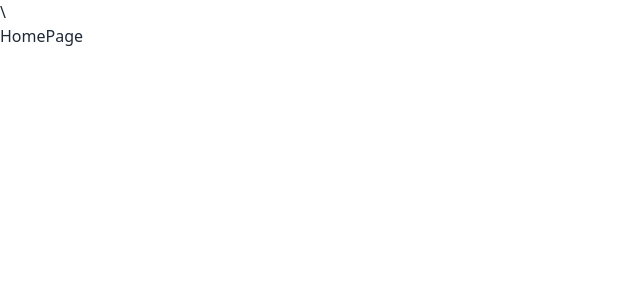
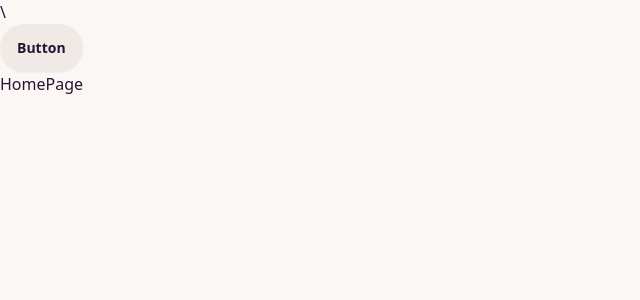
Before and after one commit to ysfabdullah/interntrackr, a React app in the folder frontend/: page / in a window 1280 px wide. Shown: the top 300 px of the page, without its empty margins (0-640 px from the left). Built offline with nearby package versions, Linux system fonts and the light colour scheme; the HTML template or start-up script is replaced by a standard one.

Commit message:
addded themes and colors for page

```diff
--- a/frontend/src/App.jsx
+++ b/frontend/src/App.jsx
@@ -8,8 +8,8 @@ import toast from 'react-hot-toast';
 
 const App = () => {
   return (
-    <div>
-
+    <div data-theme="cupcake">
+      <button className="btn">Button</button>
       <Routes>
           <Route path="/" element={<HomePage />} />
           <Route path="/create" element={<CreatePage />} />
--- a/frontend/tailwind.config.js
+++ b/frontend/tailwind.config.js
@@ -10,4 +10,7 @@ export default {
     extend: {},
   },
   plugins: [daisyui],
+  daisyui: {
+    themes: ["cupcake"],
+  },
 }
```
